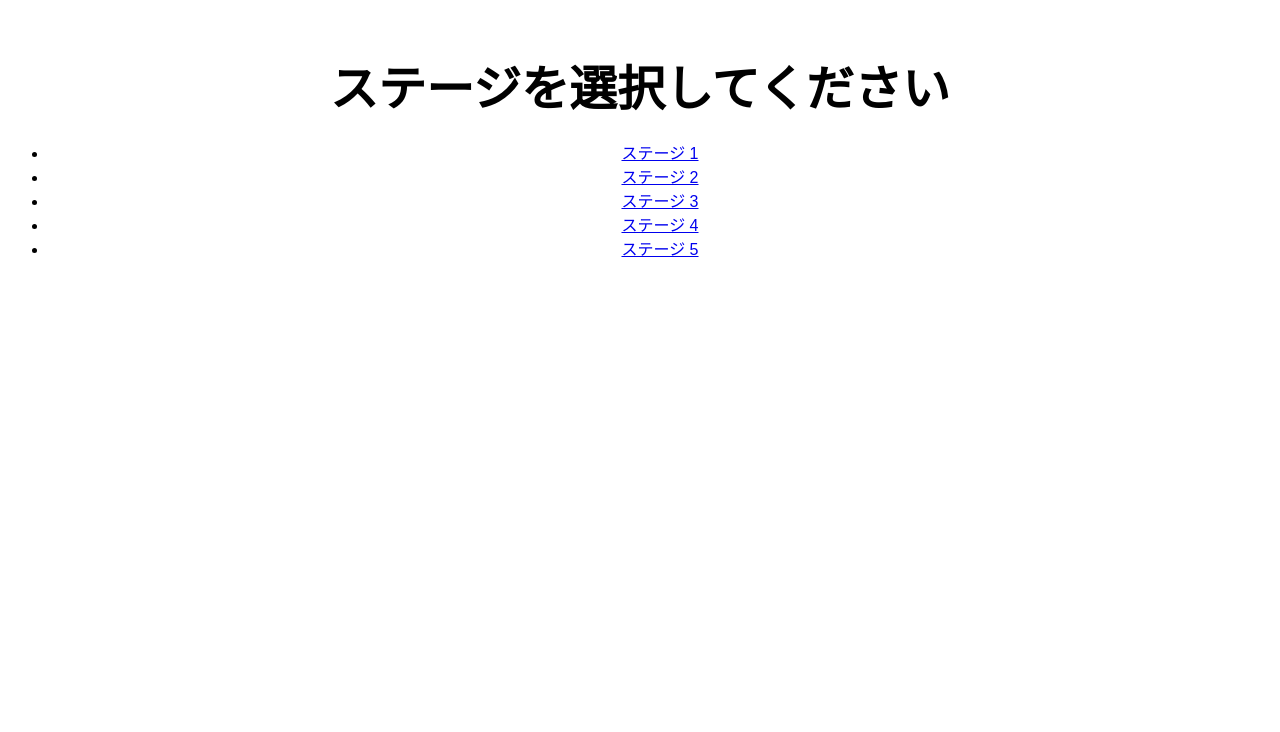
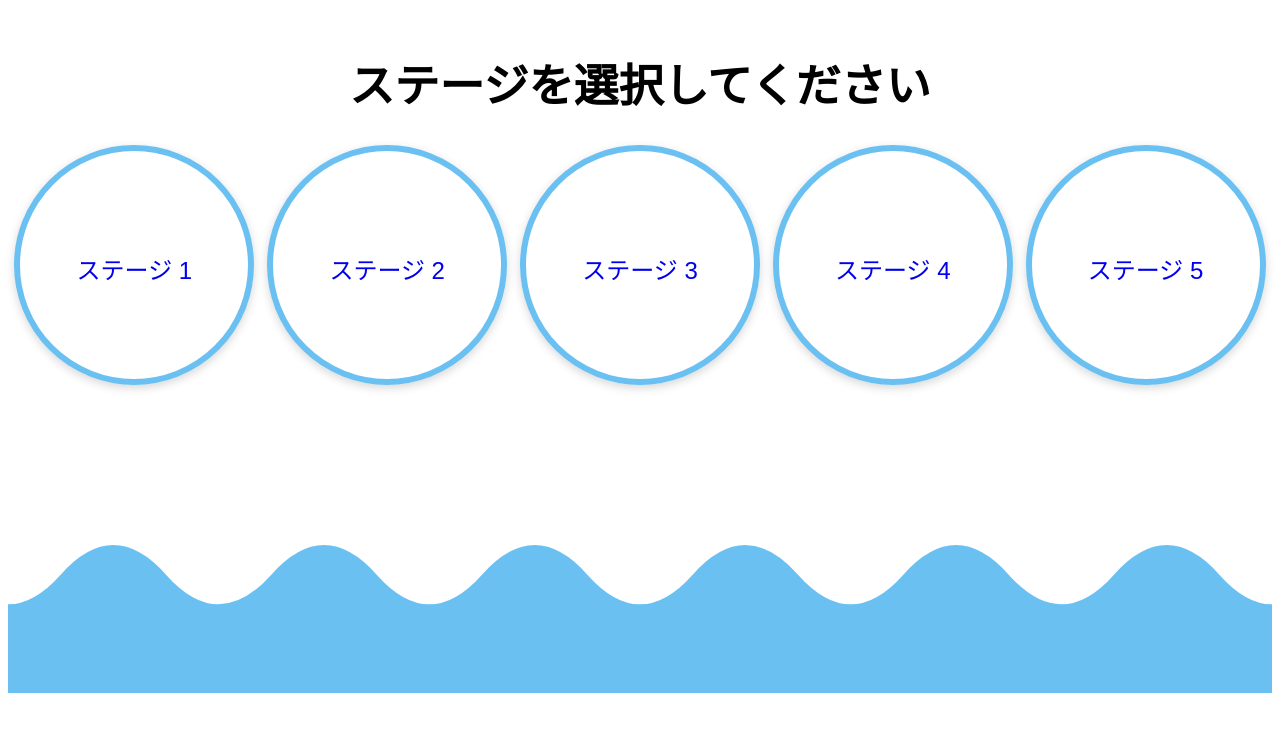
Before and after one commit to s1f10220191/team5_1, a Django app: page /stages/ in a window 1280 px wide. Shown: the top 732 px of the page. Run offline with Django 5.2, Linux system fonts and the light colour scheme.

Commit message:
プレイ画面以外のcss

```diff
--- /dev/null
+++ b/team5_1/algostudy/static/algostudy/css/stages.css
@@ -0,0 +1,69 @@
+body {
+    font-family: "Quicksand", sans-serif;
+    text-align: center;
+    margin-top: 50px;
+
+}
+
+h1 {
+    font-size: 45px;
+}
+
+.link {
+    display: flex;
+    justify-content: space-around;
+    margin: 0;
+    height: 400px;
+}
+
+
+a {
+    text-decoration: none;
+    font-size: 24px;
+    line-height: 240px;
+    box-sizing: border-box;
+    display: block;
+    position: relative;
+    width: 240px;
+    height: 240px;
+    border: solid 6px #0093e994;
+    border-radius: 50%;
+    box-shadow: 0 3px 10px rgb(0 0 0 / 16%);
+}
+
+a:after {
+    content: "";
+    display: block;
+    position: absolute;
+    top: 50%;
+    left: 50%;
+    width: 240px;
+    height: 240px;
+    background-color: #0094e9c5;
+    border-radius: 50%;
+    transform: translate(-50%, -50%) scale(0, 0);
+    transition: transform ease 0.4s;
+}
+
+a:hover:after {
+    transform: translate(-50%, -50%) scale(1.1, 1.1);
+}
+
+a:before {
+    content: "";
+    position: absolute;
+    z-index: 10;
+    top: 55%;
+    left: 50%;
+    width: 20px;
+    height: 20px;
+    border-style: solid;
+    border-color: #ffffff00;
+    border-width: 6px 0 0 6px;
+    transform: translate(-50%, -50%) rotate(45deg);
+    transition: border-color ease 0.1s;
+}
+
+a:hover::before {
+    border-color: #ffffff;
+}
--- a/team5_1/algostudy/static/algostudy/css/style.css
+++ b/team5_1/algostudy/static/algostudy/css/style.css
@@ -1,16 +1,22 @@
 body {
-    font-family: Arial, sans-serif;
+    font-family: "Quicksand", sans-serif;
     text-align: center;
     margin-top: 50px;
+
 }
 
-h1 {
-    font-size: 3rem;
-    margin-bottom: 20px;
-}
+
 
 button {
-    padding: 10px 20px;
-    font-size: 1.5rem;
+    width: 80%;
+    height: 400px;
+    padding: 0px 20px;
+    font-size: 10rem;
     cursor: pointer;
+    border: none;
+    border-bottom: solid aquamarine  15px;
+    border-radius: 5px;
+    font-family: "Quicksand", sans-serif;
+    z-index: 2;
+    margin-bottom: 100px;
 }
--- /dev/null
+++ b/team5_1/algostudy/static/algostudy/js/stages.js
@@ -0,0 +1,5 @@
+$target = $('.point');
+$target.on('click', e=> {
+  $target.removeClass('-active');
+  $(e.currentTarget).addClass('-active');
+});
--- a/team5_1/algostudy/templates/algostudy/stages.html
+++ b/team5_1/algostudy/templates/algostudy/stages.html
@@ -5,16 +5,23 @@
     <meta name="viewport" content="width=device-width, initial-scale=1.0">
     <title>ステージ選択</title>
     {% load static %}
-    <link rel="stylesheet" href="{% static 'algostudy/css/style.css' %}">
+    <link rel="stylesheet" href="{% static 'algostudy/css/stages.css' %}">
 </head>
+
 <body>
     <h1>ステージを選択してください</h1>
-    <ul>
-        <li><a href="{% url 'stage_template' 1 %}">ステージ 1</a></li>
-        <li><a href="{% url 'stage_template' 2 %}">ステージ 2</a></li>
-        <li><a href="{% url 'stage_template' 3 %}">ステージ 3</a></li>
-        <li><a href="{% url 'stage_template' 4 %}">ステージ 4</a></li>
-        <li><a href="{% url 'stage_template' 5 %}">ステージ 5</a></li>
-    </ul>
+    <div class="a">
+        <div class="link">
+            <a href="{% url 'stage_template' 1 %}" class="point" >ステージ 1</a>
+            <a href="{% url 'stage_template' 2 %}" class="point">ステージ 2</a>
+            <a href="{% url 'stage_template' 3 %}" class="point">ステージ 3</a>
+            <a href="{% url 'stage_template' 4 %}" class="point">ステージ 4</a>
+            <a href="{% url 'stage_template' 5 %}" class="point">ステージ 5</a>
+        </div>
+    </div>
+    <svg xmlns="http://www.w3.org/2000/svg" viewBox="0 0 1280 150" width="100%">
+        <path d="M 0 60 Q 26.67 60 53.33 30 Q 106.67 -30 160 30 Q 186.67 60 213.33 60 Q 240 60 266.67 30 Q 320 -30 373.33 30 Q 400 60 426.67 60 Q 453.33 60 480 30 Q 533.33 -30 586.67 30 Q 613.33 60 640 60 Q 666.67 60 693.33 30 Q 746.67 -30 800 30 Q 826.67 60 853.33 60 Q 880 60 906.67 30 Q 960 -30 1013.33 30 Q 1040 60 1066.67 60 Q 1093.33 60 1120 30 Q 1173.33 -30 1226.67 30 Q 1253.33 60 1280 60 Q 1306.67 60 1333.33 30 Q 1386.67 -30 1440 30 Q 1466.67 60 1493.33 60 L 1280 150 L 0 150 Z" fill="#0093e994"></path>
+    </svg>
+    <script src="{% static 'algostudy/js/stages.js' %}"></script>
 </body>
 </html>
```
Also changed, not shown: team5_1/algostudy/templates/algostudy/index.html (+6 -4 lines).
